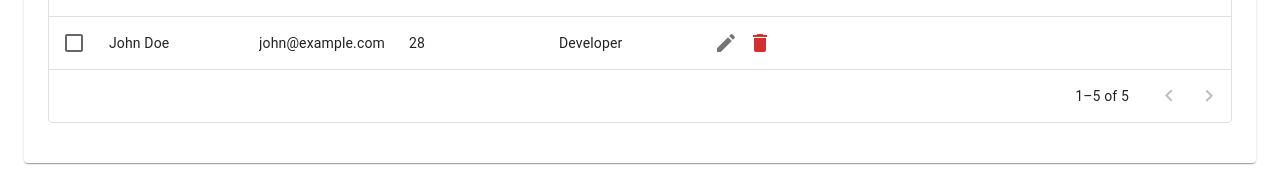
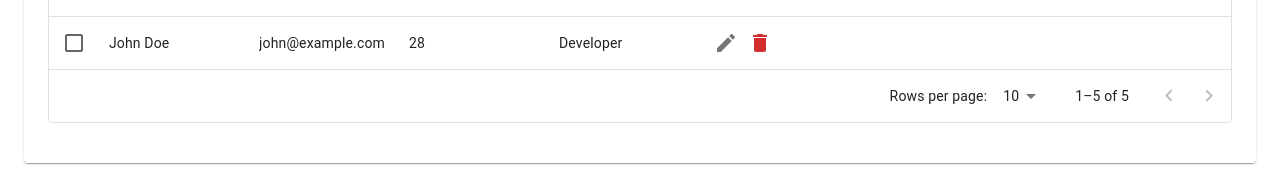
Before and after one commit to cipher-cmd/dynamic-data-table, a Next.js app: page / in a window 1280 px wide. Shown: the part 737-909 px from the top of the page. Built offline with nearby package versions, Linux system fonts and the light colour scheme.

Commit message:
DataTable ready for production deployment

```diff
--- a/src/components/DataTable.tsx
+++ b/src/components/DataTable.tsx
@@ -293,7 +293,7 @@ const DataTable: React.FC = () => {
         paginationMode="client" // Set pagination mode to client-side
         pageSize={rowsPerPage}
         page={page}
-        pageSizeOptions={[5, 10, 25, 50]} // Available page sizes for the user
+        rowsPerPageOptions={[5, 10, 25, 50]} // Available page sizes for the user
         onPageChange={(newPage) => dispatch(setPage(newPage))}
         sortingOrder={['asc', 'desc']}
         sortModel={[{ field: sort.field, sort: sort.direction }]}
```
